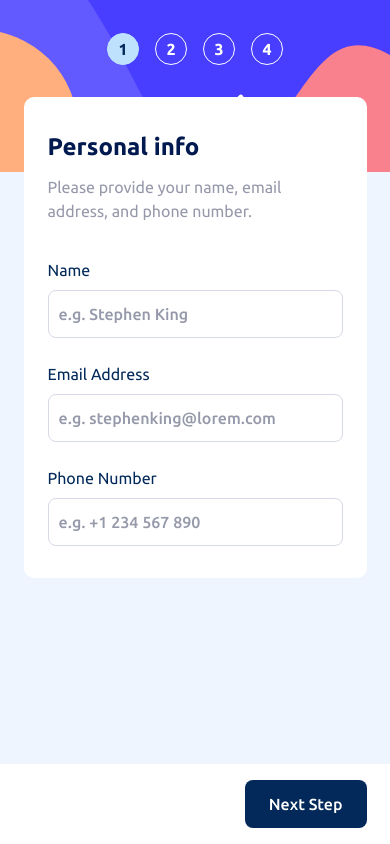
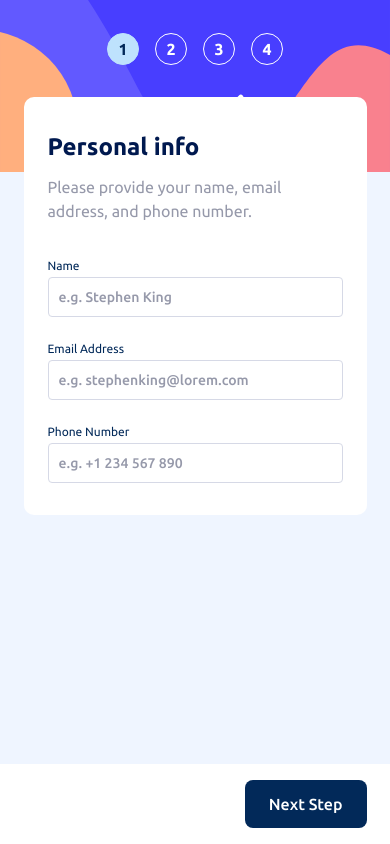
Before and after one commit to TsotMe/multi-step-form, a Vue app: page / in a window 390 px wide. Built offline with nearby package versions, Linux system fonts and the light colour scheme.

Commit message:
Add responsive styles on CustomInput.vue

```diff
--- a/src/components/ui/CustomInput.vue
+++ b/src/components/ui/CustomInput.vue
@@ -38,12 +38,13 @@ const value = computed({
 
 <template>
 <div class="w-full h-fit">
-  <div class="flex items-center justify-between mb-2">
-    <label class="text-[#022959]">{{ labelText }}</label>
-    <span class="font-ubuntu-bold text-[#EE374A]">{{ errorText }}</span>
+  <div class="flex items-center justify-between mb-2 tablet:mb-[3px]">
+    <label class="text-[#022959] tablet:text-xs">{{ labelText }}</label>
+    <span class="font-ubuntu-bold text-[#EE374A] tablet:text-xs">{{ errorText }}</span>
   </div>
   <input
-    class="w-full h-12 rounded-lg border border-solid border-[#D6D9E6] text-[#022959] pl-2.5 font-ubuntu-medium text-base focus:border-[#483EFF] placeholder:text-[#9699AA]"
+    class="w-full h-12 rounded-lg border border-solid border-[#D6D9E6] text-[#022959] pl-2.5 font-ubuntu-medium text-base
+    focus:border-[#483EFF] placeholder:text-[#9699AA] tablet:h-10 tablet:rounded tablet:text-sm"
     :type="type"
     :placeholder="placeholderText"
     v-model="value">
```
